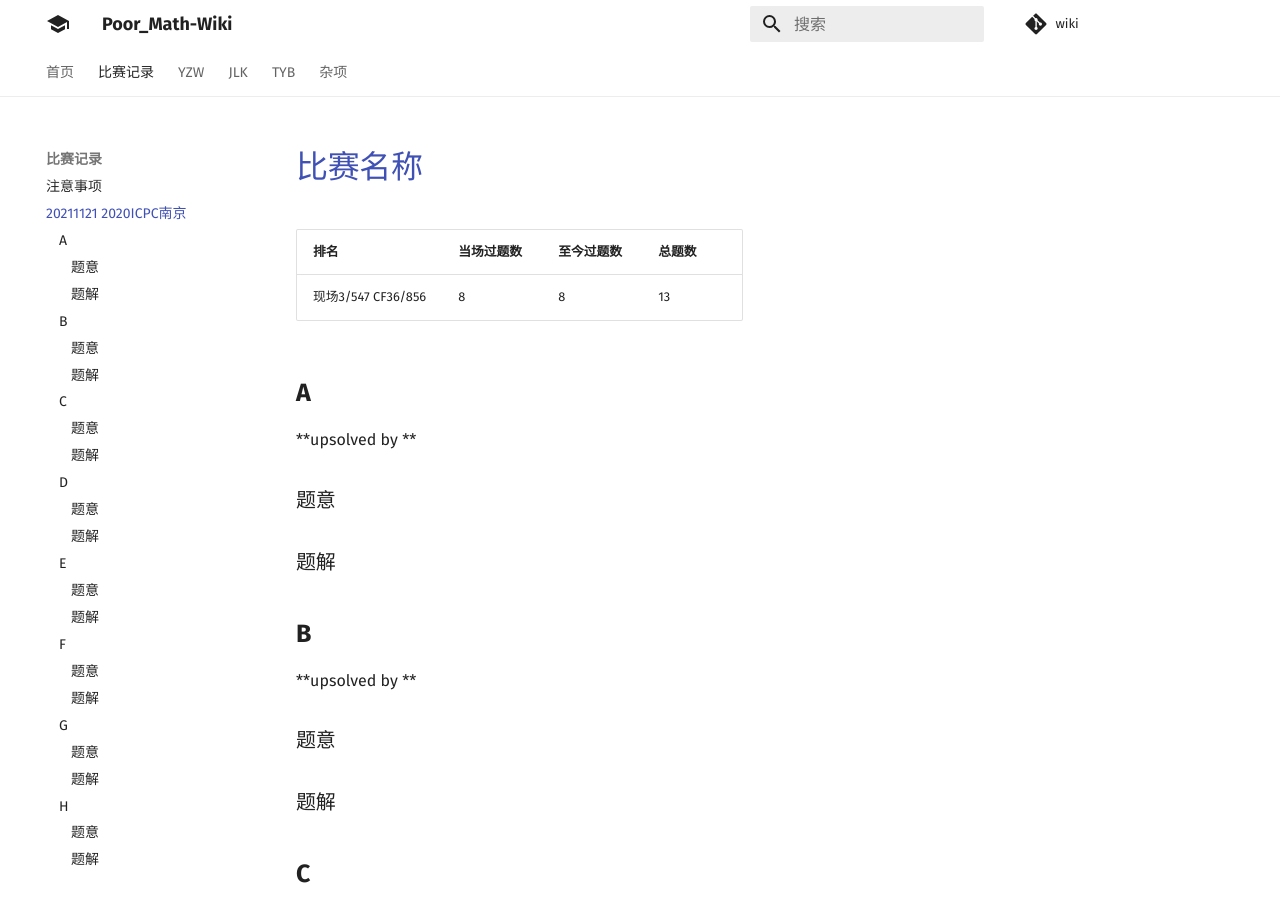
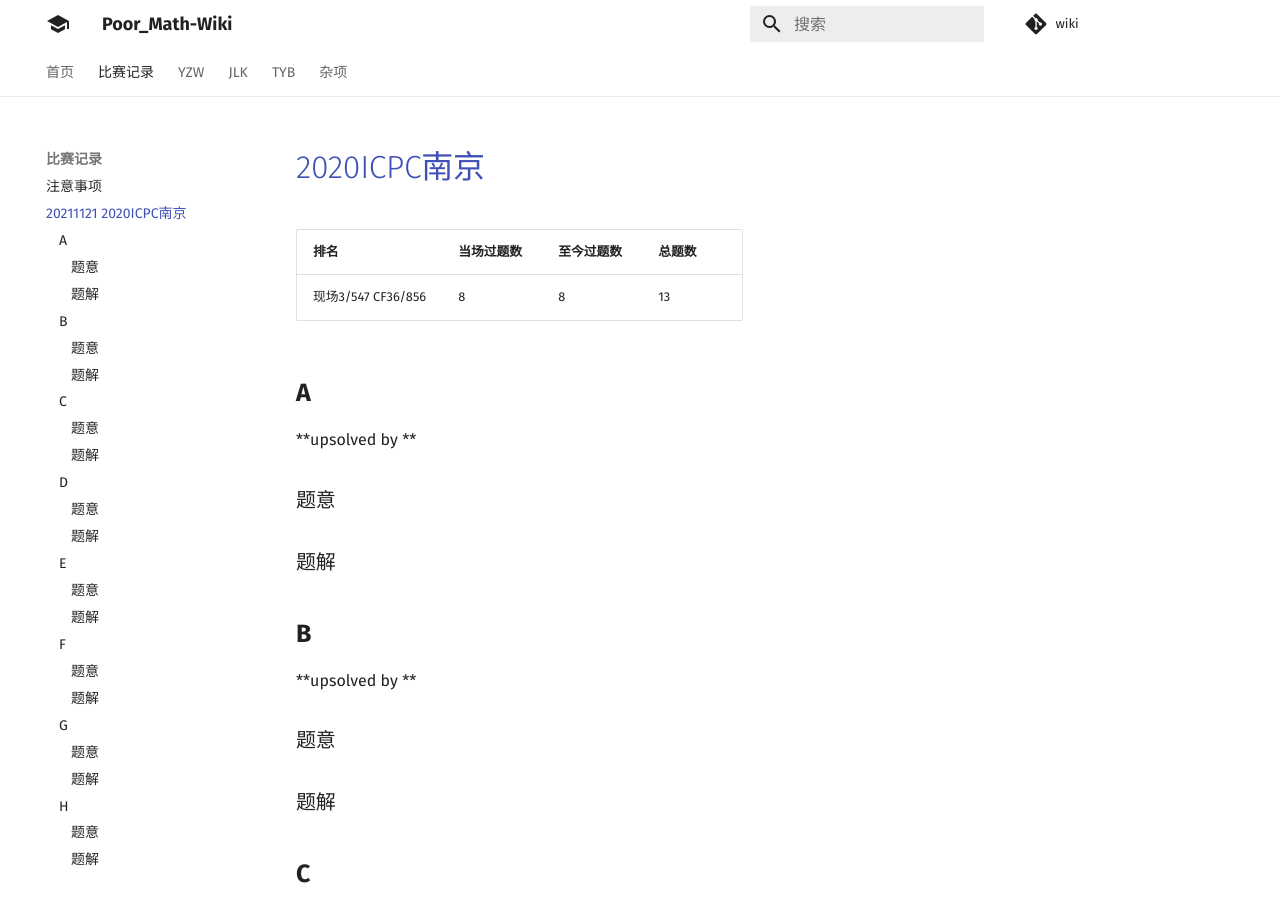
Before and after one commit to PoorMath/PoorMath.github.io, an MkDocs documentation site: the page built from docs/contest/20211128 2020ICPC南京.md, in a window 1280 px wide and 900 px high. Built offline with MkDocs 1.6.1 and Material for MkDocs 9.7.7, drawn with Linux system fonts in a browser that asks for light colours; comment, search, counter and statistics services are not loaded.

Commit message:
Update 20211128 2020ICPC南京.md

```diff
--- a/docs/contest/20211128 2020ICPC南京.md
+++ b/docs/contest/20211128 2020ICPC南京.md
@@ -1,4 +1,4 @@
-# [比赛名称](https://codeforc.es/)
+# [2020ICPC南京](https://codeforces.com/gym/102992)
 
 | 排名               | 当场过题数 | 至今过题数 | 总题数 |
 | ------------------ | ---------- | ---------- | ------ |
```
